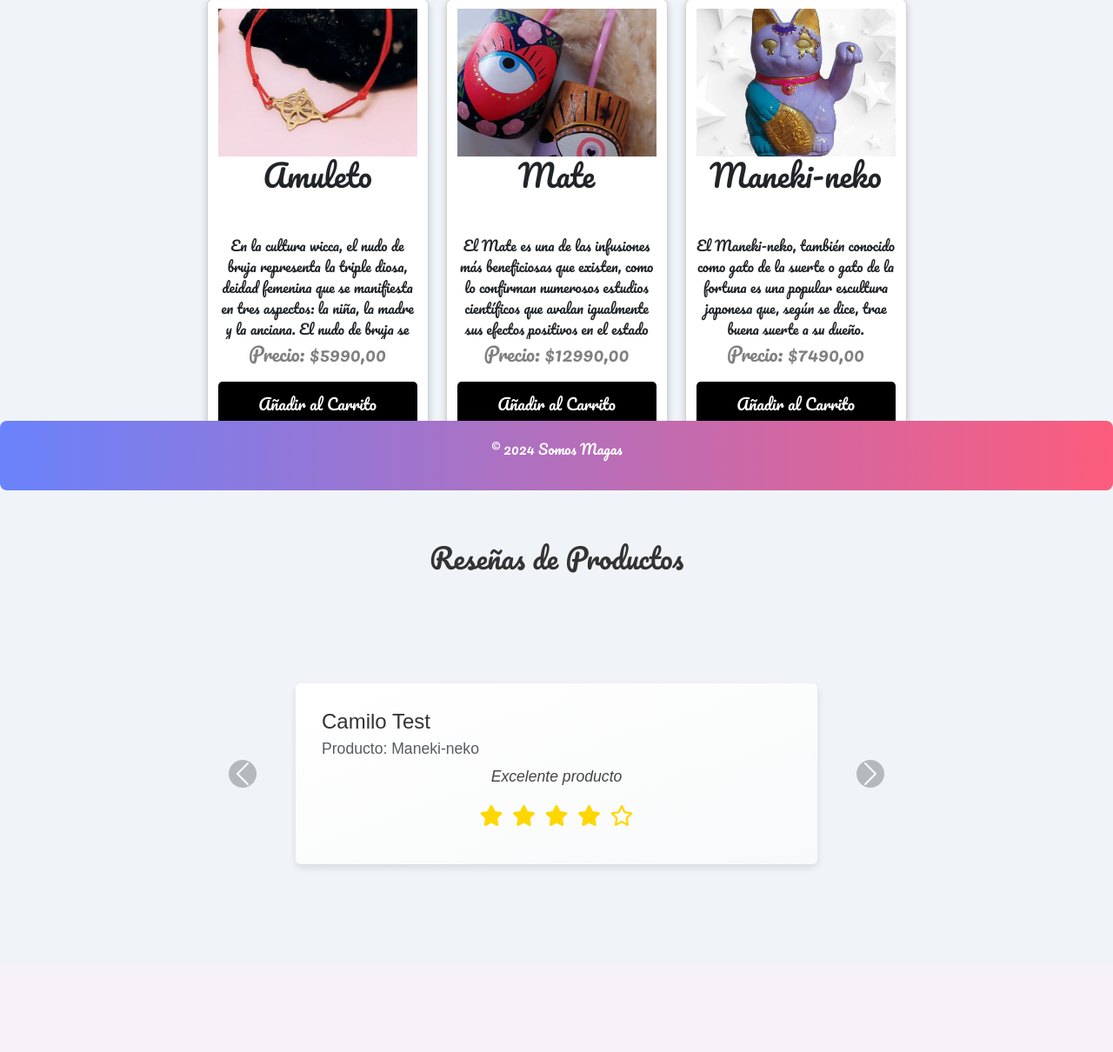
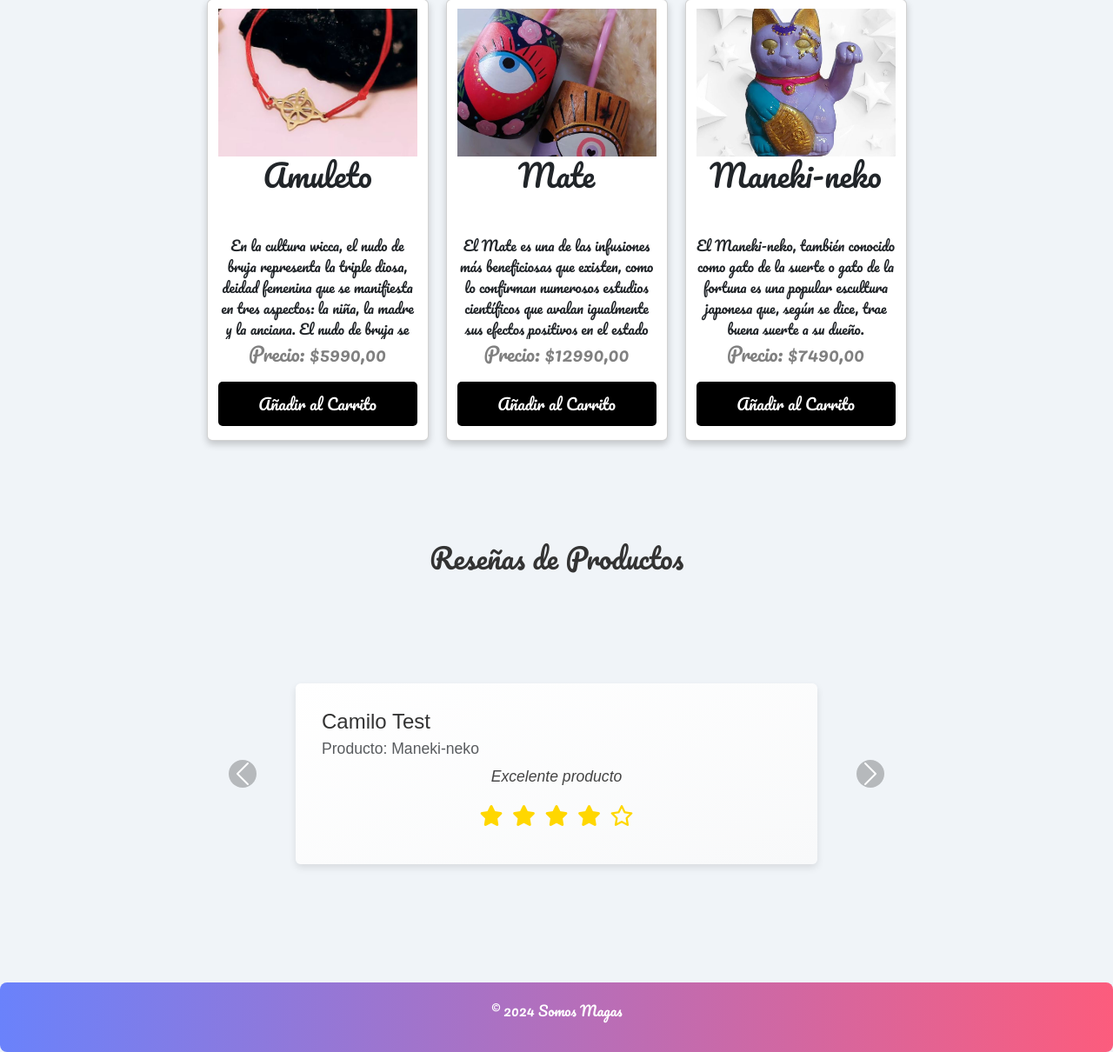
Before and after one commit to ddaniels12/AmbienteSomosMagas, a Django app: page /productos/ in a window 1280 px wide. Shown: the part 236-1446 px from the top of the page at 87% size. Before the commit the page ends 1237 px from the top, so only its background shows below. Run offline with Django 5.2, Linux system fonts and the light colour scheme; data comes from the database, SQL or seed files in the repository; both versions use the stored data as it was after the commit; some web fonts are replaced.

Commit message:
segundofix

```diff
--- a/Proyecto/App/templates/productos.html
+++ b/Proyecto/App/templates/productos.html
@@ -346,7 +346,7 @@
 
     </script>
 
-    <footer class="fixed-bottom">
+    <footer class="bottom">
       <p>&copy; 2024 Somos Magas</p>
   </footer>
   </body>
```
Also changed, not shown: Proyecto/db.sqlite3.
